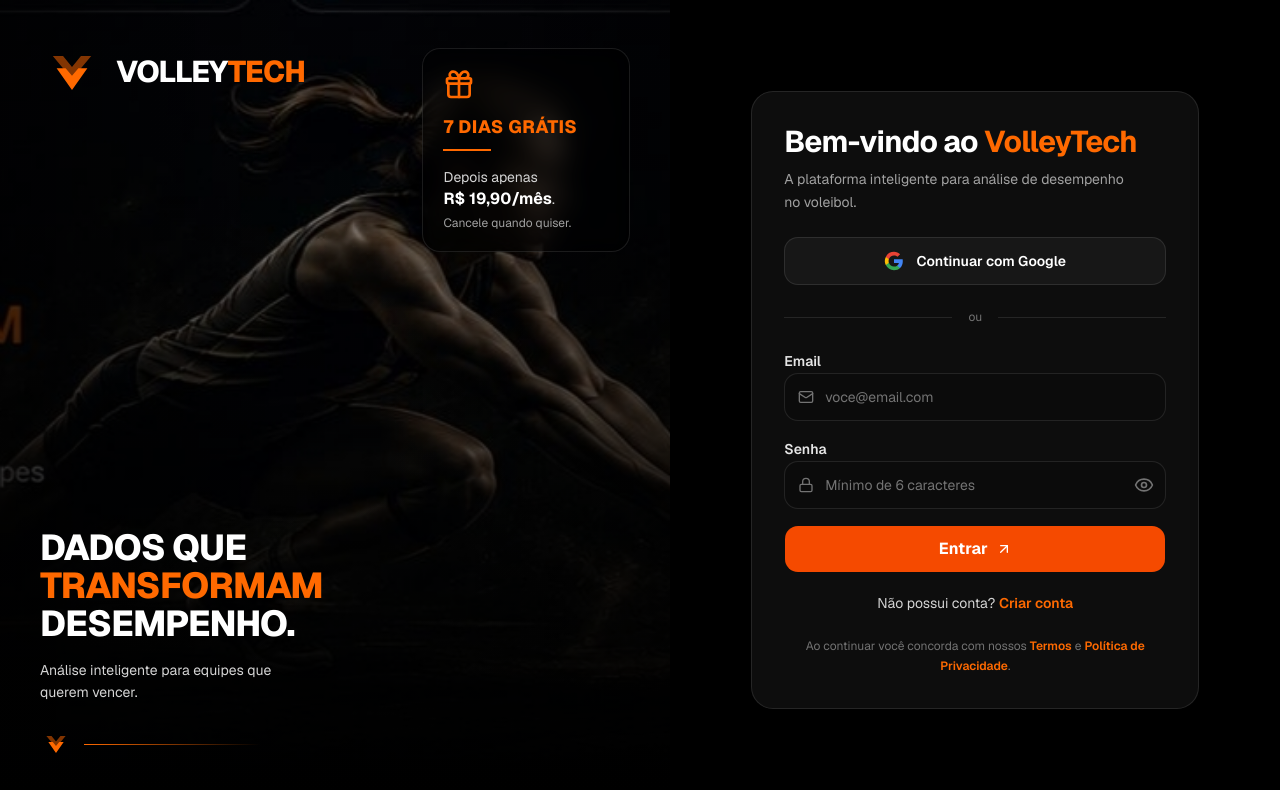
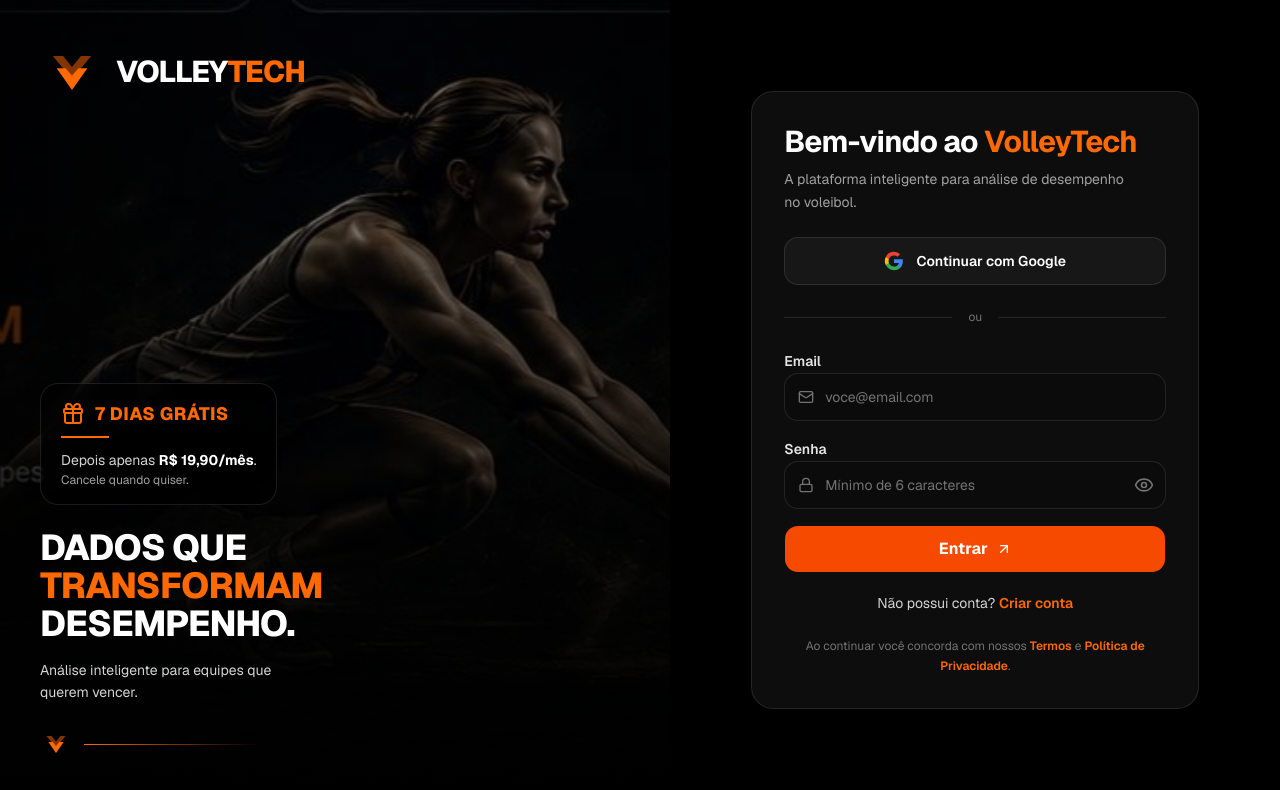
Before and after one commit to lukinhazribeiro/Volley-tech, a Next.js app: page / in a window 1280 px wide. Shown: the top 790 px of the page. Built offline with nearby package versions, Linux system fonts and the light colour scheme; no server answers.

Commit message:
feat: redesign trial badge in login screen
Co-authored-by: lukinhazribeiro <244985295+lukinhazribeiro@users.noreply.github.com>

```diff
--- a/components/hub/login-screen.tsx
+++ b/components/hub/login-screen.tsx
@@ -94,23 +94,23 @@ export function LoginScreen() {
             </span>
           </div>
 
-          {/* Selo de trial */}
-          <div className="absolute right-10 top-12 w-52 rounded-2xl border border-white/10 bg-black/40 p-5 backdrop-blur-md">
-            <Gift className="h-8 w-8 text-orange-500" aria-hidden="true" />
-            <p className="mt-3 text-lg font-extrabold uppercase tracking-wide text-orange-500">
-              {TRIAL_DAYS} dias grátis
-            </p>
-            <span className="mt-2 block h-0.5 w-12 bg-orange-500" />
-            <p className="mt-4 text-sm text-neutral-300">
-              Depois apenas
-              <br />
-              <span className="text-base font-bold text-white">{formatPrice()}/mês</span>.
-            </p>
-            <p className="mt-1 text-xs text-neutral-400">Cancele quando quiser.</p>
-          </div>
-
           {/* Chamada inferior */}
           <div className="absolute inset-x-0 bottom-0 p-10">
+            {/* Selo de trial */}
+            <div className="mb-6 inline-flex flex-col rounded-2xl border border-white/10 bg-black/40 px-5 py-4 backdrop-blur-md">
+              <div className="flex items-center gap-2.5">
+                <Gift className="h-6 w-6 text-orange-500" aria-hidden="true" />
+                <span className="text-lg font-extrabold uppercase tracking-wide text-orange-500">
+                  {TRIAL_DAYS} dias grátis
+                </span>
+              </div>
+              <span className="mt-2 block h-0.5 w-12 bg-orange-500" />
+              <p className="mt-3 text-sm text-neutral-300">
+                Depois apenas <span className="font-bold text-white">{formatPrice()}/mês</span>.
+              </p>
+              <p className="mt-0.5 text-xs text-neutral-400">Cancele quando quiser.</p>
+            </div>
+
             <h2 className="text-4xl font-extrabold leading-[1.05] tracking-tight">
               DADOS QUE
               <br />
```
